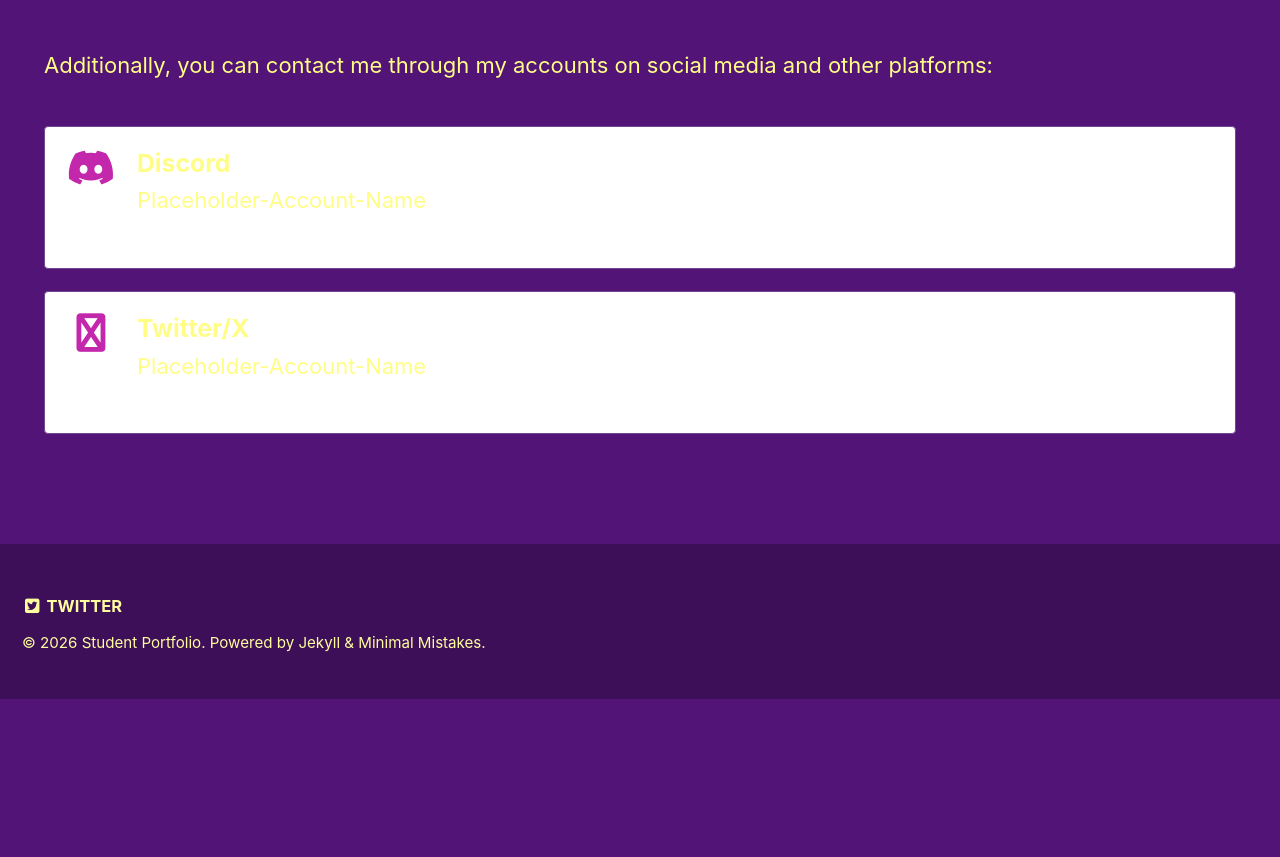
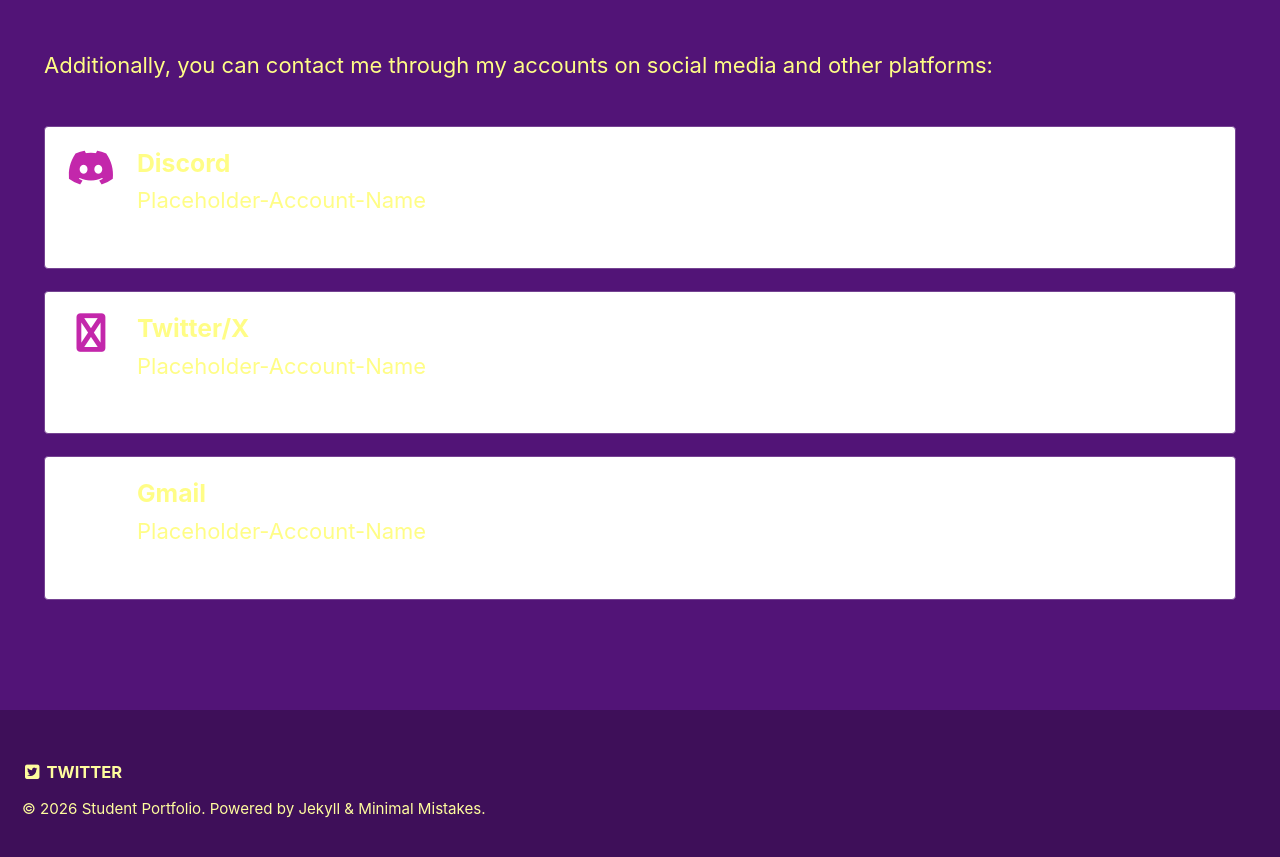
Before and after one commit to Ickle1790/Ickle1790.github.io, a Jekyll site: the page built from _pages/contact-me.md, in a window 1280 px wide and 900 px high, scrolled down 1204 px, cut to the strip 35-892 px from the top of the window. Built offline with Jekyll 4.4.1, drawn with Linux system fonts in a browser that asks for light colours; before the commit the page ends 1938 px from its top, so only the background shows below that.

Commit message:
Include Gmail contact details in contact-me.md
Add Gmail contact information to the contact page.

```diff
--- a/_pages/contact-me.md
+++ b/_pages/contact-me.md
@@ -13,6 +13,9 @@ skills:
     - name: "Twitter/X"
       icon: "fas fa-fw fa-twitter-square"
       text: "Placeholder-Account-Name"
+    - name: "Gmail"
+      icon: "fab fa-fw fa-gmail"
+      text: "Placeholder-Account-Name"
 ---
 
 {% include google-form
```
